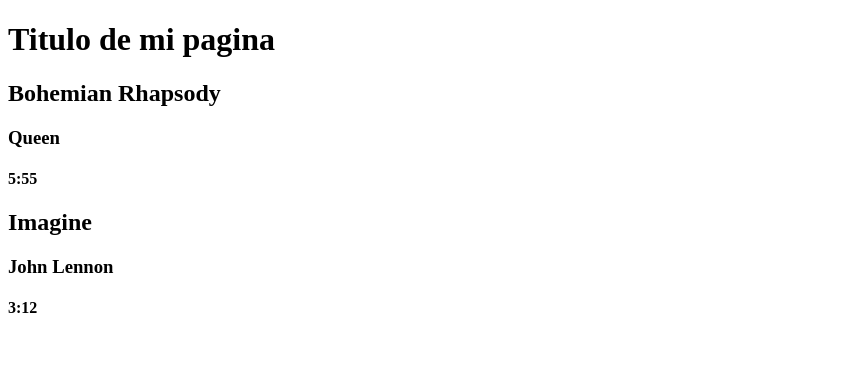
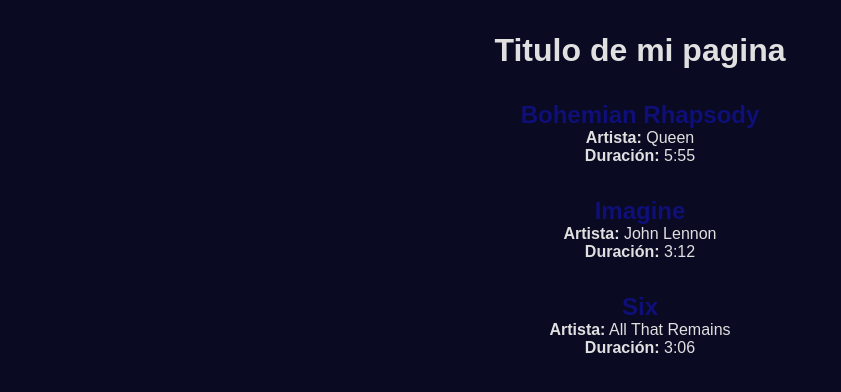
Before and after one commit to ArfaxadRuiz/react-music-app, a React (Create React App) app: page / in a window 1280 px wide. Shown: the top 392 px of the page, without its empty margins (0-841 px from the left). Built offline with nearby package versions, Linux system fonts and the light colour scheme.

Commit message:
Creacion de estilos sencillos

```diff
--- /dev/null
+++ b/src/App.css
@@ -0,0 +1,27 @@
+*{
+    margin: 0;
+    padding: 0;
+    box-sizing: border-box;
+}
+
+body {
+    margin: 0;
+    background-color: #0a0a23; /* Azul muy oscuro */
+    color: rgb(224, 224, 224); /* Letras en blanco */
+    font-family: Arial, sans-serif;
+}
+.App {
+    text-align: center;
+    font-family: Arial, sans-serif;
+    min-height: 100vh; /* Ocupa toda la pantalla */
+    padding: 2rem;
+}
+
+h2 {
+    margin-top: 2rem;
+    color: rgb(15, 15, 120);
+}
+
+.song {
+    margin-bottom: 2rem;
+  }
--- a/src/App.js
+++ b/src/App.js
@@ -1,6 +1,7 @@
 import React from 'react';
 import Header from "./components/Header";
 import Songs from './components/Song';
+import './App.css';
 
 function App() {
   return (
@@ -9,6 +10,7 @@
       <Header />
       <Songs titulo="Bohemian Rhapsody" artista="Queen" duracion="5:55" />
       <Songs titulo="Imagine" artista="John Lennon" duracion="3:12" />
+      <Songs titulo="Six" artista="All That Remains" duracion="3:06" />
     </div>
 
   );
--- a/src/components/Song.js
+++ b/src/components/Song.js
@@ -5,10 +5,10 @@
     const { titulo, artista, duracion } = this.props;
 
     return (
-      <section>
+      <section className="song">
         <h2>{titulo}</h2>
-        <h3>{artista}</h3>
-        <h4>{duracion}</h4>
+        <p><strong>Artista:</strong> {artista}</p>
+        <p><strong>Duración:</strong> {duracion}</p>
       </section>
     );
   }
```
